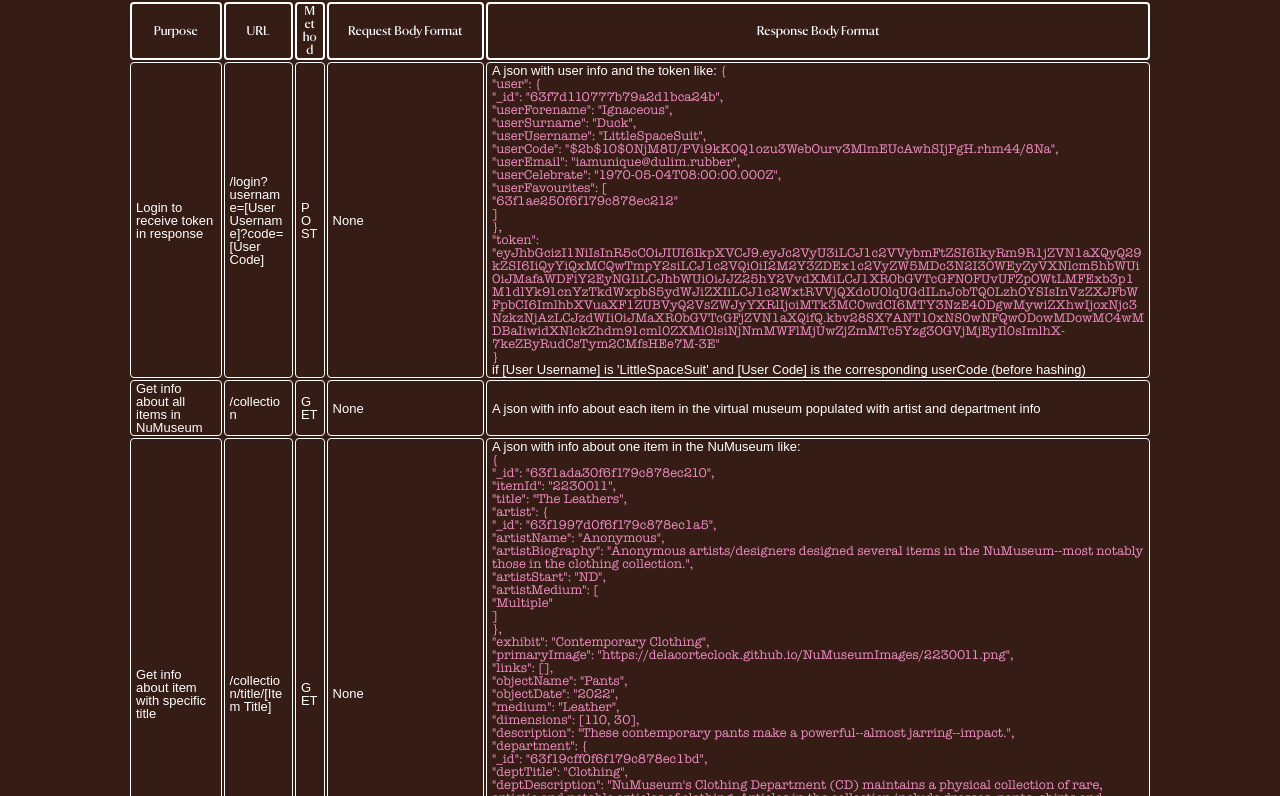
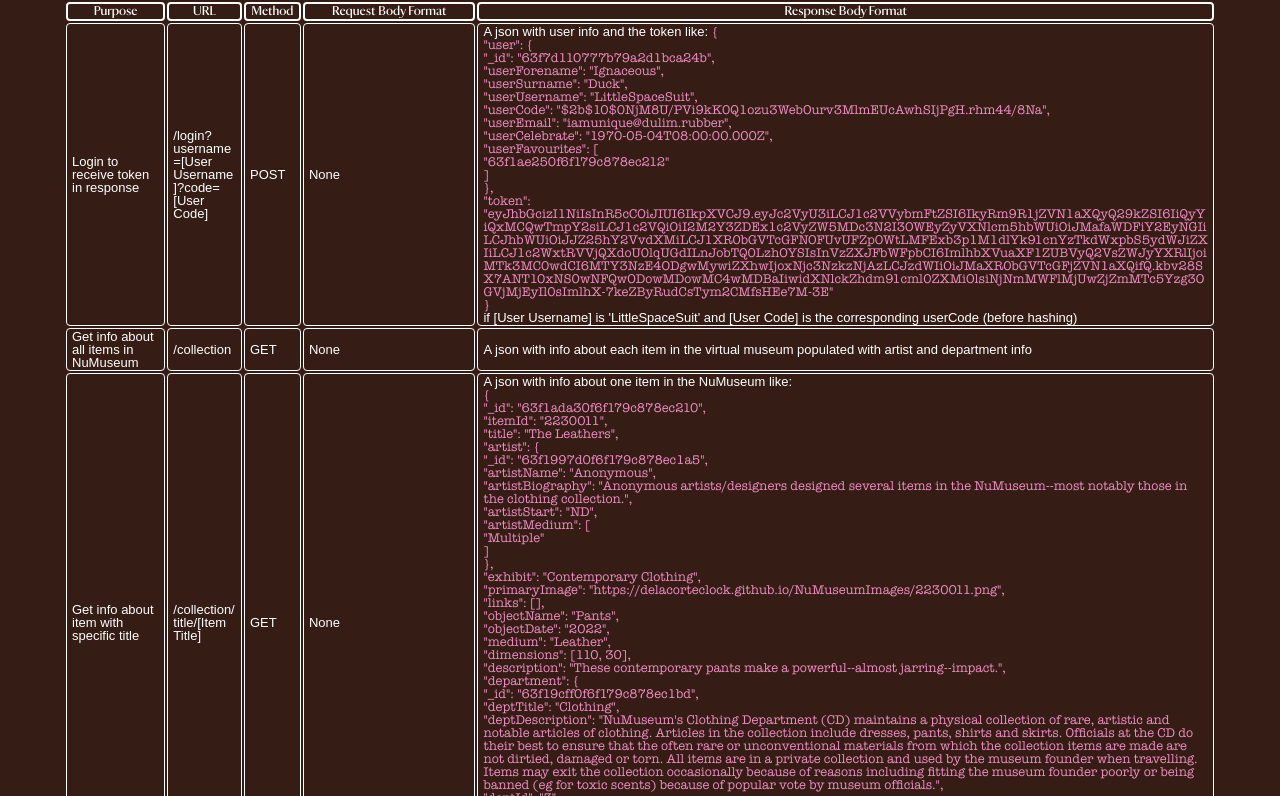
Before and after one commit to DelacorteClock/NuMuseumAPI, a website: page public/documentation.html in a window 1280 px wide. Shown: the part 326-1122 px from the top of the page. Drawn offline with Linux system fonts and the light colour scheme; a web font is replaced by a local one.

Commit message:
Corrected wrap issues in documentation

```diff
--- a/public/documentation.html
+++ b/public/documentation.html
@@ -23,7 +23,7 @@
                     <tr>
                         <th>Purpose</th>
                         <th>URL</th>
-                        <th>Method</th>
+                        <th class='no-wrap'>Method</th>
                         <th>Request Body Format</th>
                         <th>Response Body Format</th>
                     </tr>
--- a/public/style/stylesheet.css
+++ b/public/style/stylesheet.css
@@ -76,15 +76,19 @@ body {
     color: var(--altbackground);
     background-color: var(--keybrown);
     font-size: var(--defaultsize);
-    max-width: 80vw;
+    max-width: 90vw;
     margin: 50px auto;
     line-height: 100%;
     text-align: center;
 }
 
 table {
-    max-width: 80vw;
+    max-width: 90vw;
     word-wrap: anywhere;
+}
+
+.no-wrap {
+    word-wrap: normal;
 }
 
 td {
```
